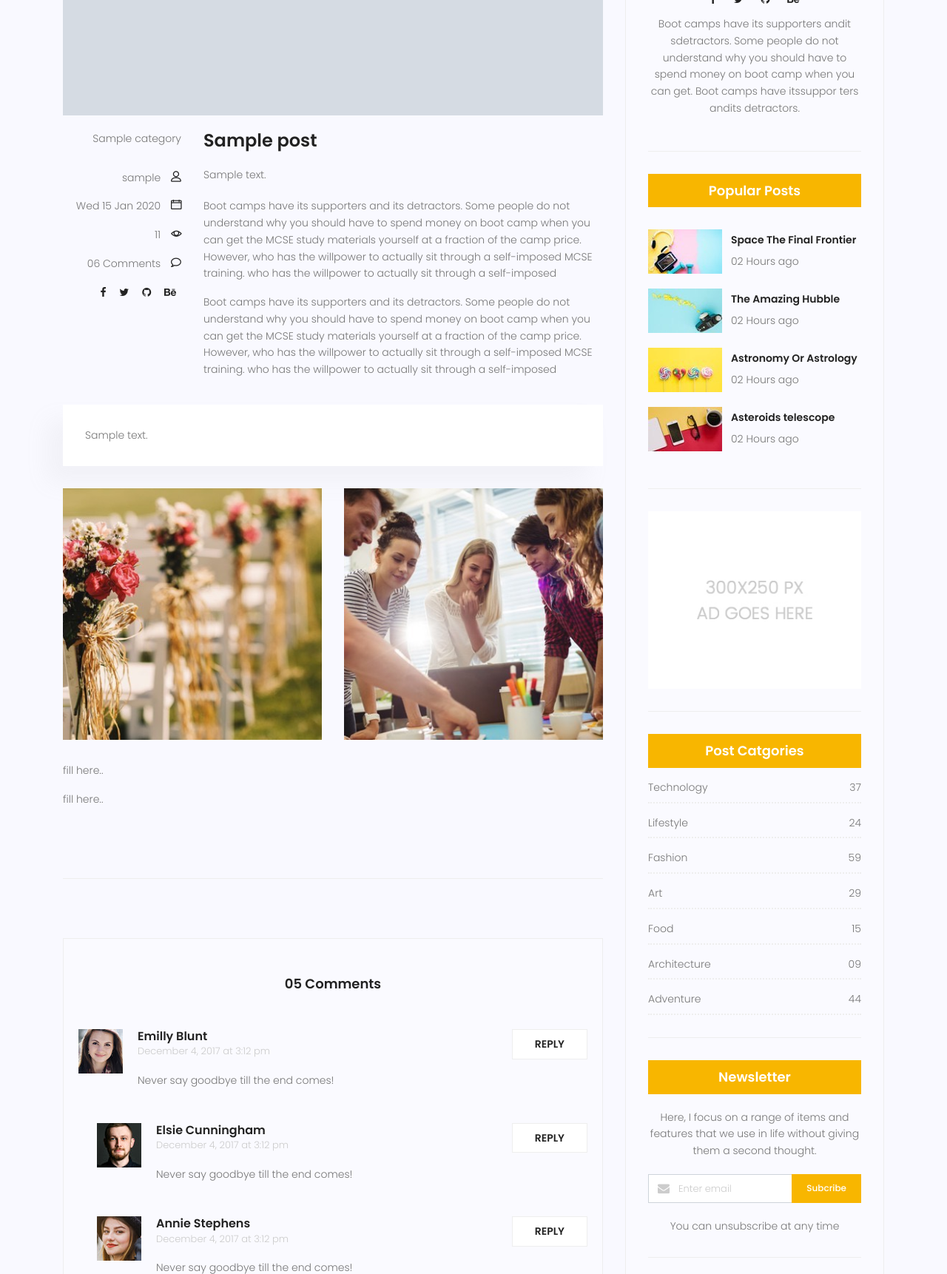
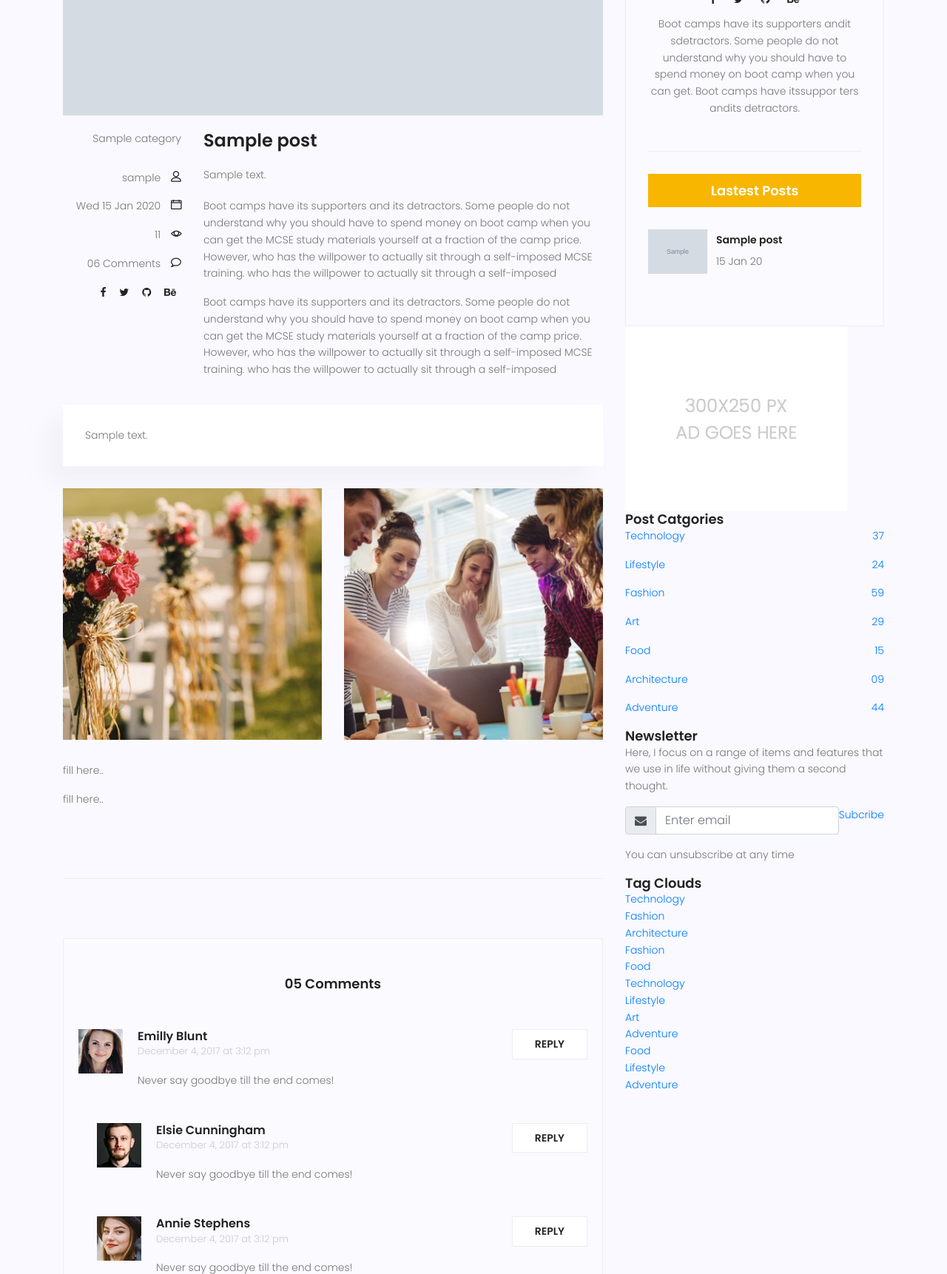
Before and after one commit to thegreatkasra/second-test-website, a Django app: page /blog/1 in a window 1280 px wide. Shown: the part 812-2534 px from the top of the page at 74% size. Run offline with Django 4.2, Linux system fonts and the light colour scheme; tables that the repository leaves empty hold one stand-in row (values such as "Sample post"); grey boxes marked "Sample" are stand-in pictures; some libraries are stand-ins or nearby versions.

Commit message:
sidebar
lastest post

```diff
--- a/blog/admin.py
+++ b/blog/admin.py
@@ -1,4 +1,3 @@
-from django.contrib import admin
 from django.contrib import admin
 from .models import Post ,Category
 class PostAdmin(admin.ModelAdmin):
--- a/blog/templatetags/custom_tags.py
+++ b/blog/templatetags/custom_tags.py
@@ -1,10 +1,18 @@
 from django import template
 from django.utils.text import Truncator
+from blog.models import Post
+
 
 register = template.Library()
 
-#limit words in content of blog-home to 10 then ...
+#limit words in content of "blog-home" to 10 then ...
 
 @register.filter
 def limit_words_with_ellipsis(value, max_words):
     return Truncator(value).words(max_words, truncate=' ...')
+
+#ما را به جایی ارجاع میده که آخرین پست ها کش میشوند
+@register.inclusion_tag('latest-posts.html')
+def latestpost(arg=3):
+    posts = Post.objects.filter(status=1).order_by('published_date')[:arg]
+    return {'posts': posts}
--- a/templates/blog-single.html
+++ b/templates/blog-single.html
@@ -1,4 +1,5 @@
 	{%load static%}
+	{%load custom_tags%}
 	<!DOCTYPE html>
 	<html lang="zxx" class="no-js">
 	<head>
@@ -383,46 +384,9 @@
 										Boot camps have its supporters andit sdetractors. Some people do not understand why you should have to spend money on boot camp when you can get. Boot camps have itssuppor ters andits detractors.
 									</p>
 								</div>
-								<div class="single-sidebar-widget popular-post-widget">
-									<h4 class="popular-title">Popular Posts</h4>
-									<div class="popular-post-list">
-										<div class="single-post-list d-flex flex-row align-items-center">
-											<div class="thumb">
-												<img class="img-fluid" src="{% static 'img/blog/pp1.jpg' %}" alt="">
-											</div>
-											<div class="details">
-												<a href="#"><h6>Space The Final Frontier</h6></a>
-												<p>02 Hours ago</p>
-											</div>
-										</div>
-										<div class="single-post-list d-flex flex-row align-items-center">
-											<div class="thumb">
-												<img class="img-fluid" src="{% static 'img/blog/pp2.jpg' %}" alt="">
-											</div>
-											<div class="details">
-												<a href="#"><h6>The Amazing Hubble</h6></a>
-												<p>02 Hours ago</p>
-											</div>
-										</div>
-										<div class="single-post-list d-flex flex-row align-items-center">
-											<div class="thumb">
-												<img class="img-fluid" src="{% static 'img/blog/pp3.jpg' %}" alt="">
-											</div>
-											<div class="details">
-												<a href="#"><h6>Astronomy Or Astrology</h6></a>
-												<p>02 Hours ago</p>
-											</div>
-										</div>
-										<div class="single-post-list d-flex flex-row align-items-center">
-											<div class="thumb">
-												<img class="img-fluid" src="{% static 'img/blog/pp4.jpg' %}" alt="">
-											</div>
-											<div class="details">
-												<a href="#"><h6>Asteroids telescope</h6></a>
-												<p>02 Hours ago</p>
-											</div>
-										</div>
-									</div>
+
+								{% latestpost 2 %}
+
 								</div>
 								<div class="single-sidebar-widget ads-widget">
 									<a href="#"><img class="img-fluid" src="{% static 'img/blog/ads-banner.jpg' %}" alt=""></a>
--- /dev/null
+++ b/templates/latest-posts.html
@@ -0,0 +1,21 @@
+{%load static%}
+<ul>
+     <div class="single-sidebar-widget popular-post-widget">
+        <h4 class="popular-title">Lastest Posts</h4>
+        <div class="popular-post-list">
+            {% for post in posts %}
+            <div class="single-post-list d-flex flex-row align-items-center">
+                <div class="thumb">
+                    <img class="img-fluid" src="{{post.image.url}}" alt="">
+                </div>
+                <div class="details">
+                    <a href="{% url 'blog:single' pid=post.id %}"><h6>{{post.title}}</h6></a>
+                    <p>{{post.published_date|date:"d M y"}}</p>
+                </div>
+            </div>
+            {%endfor%}
+
+        </div>
+
+
+</ul>
--- a/website/admin.py
+++ b/website/admin.py
@@ -1,4 +1,3 @@
-from django.contrib import admin
 from django.contrib import admin
 from website.models import Contact
 # Register your models here.
```
Also changed, not shown: templates/blog-home.html (+4 -38 lines).
